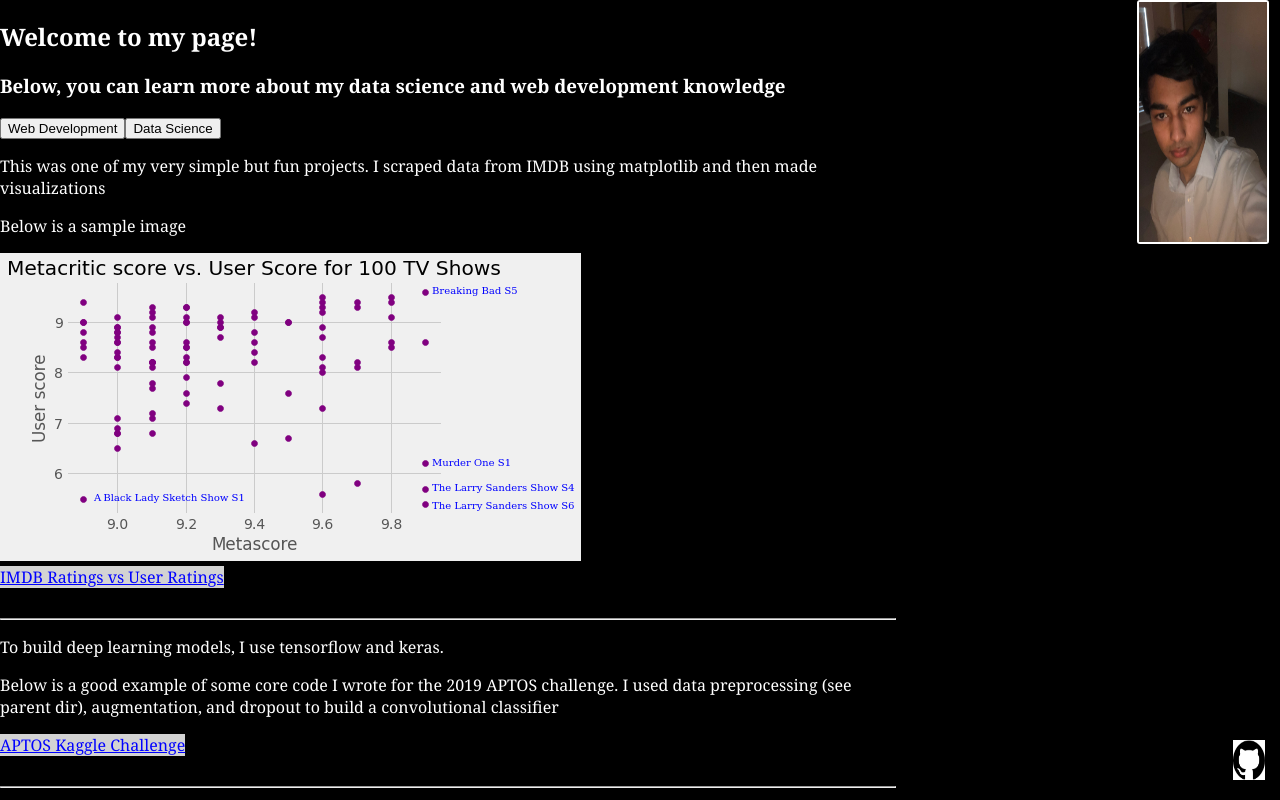
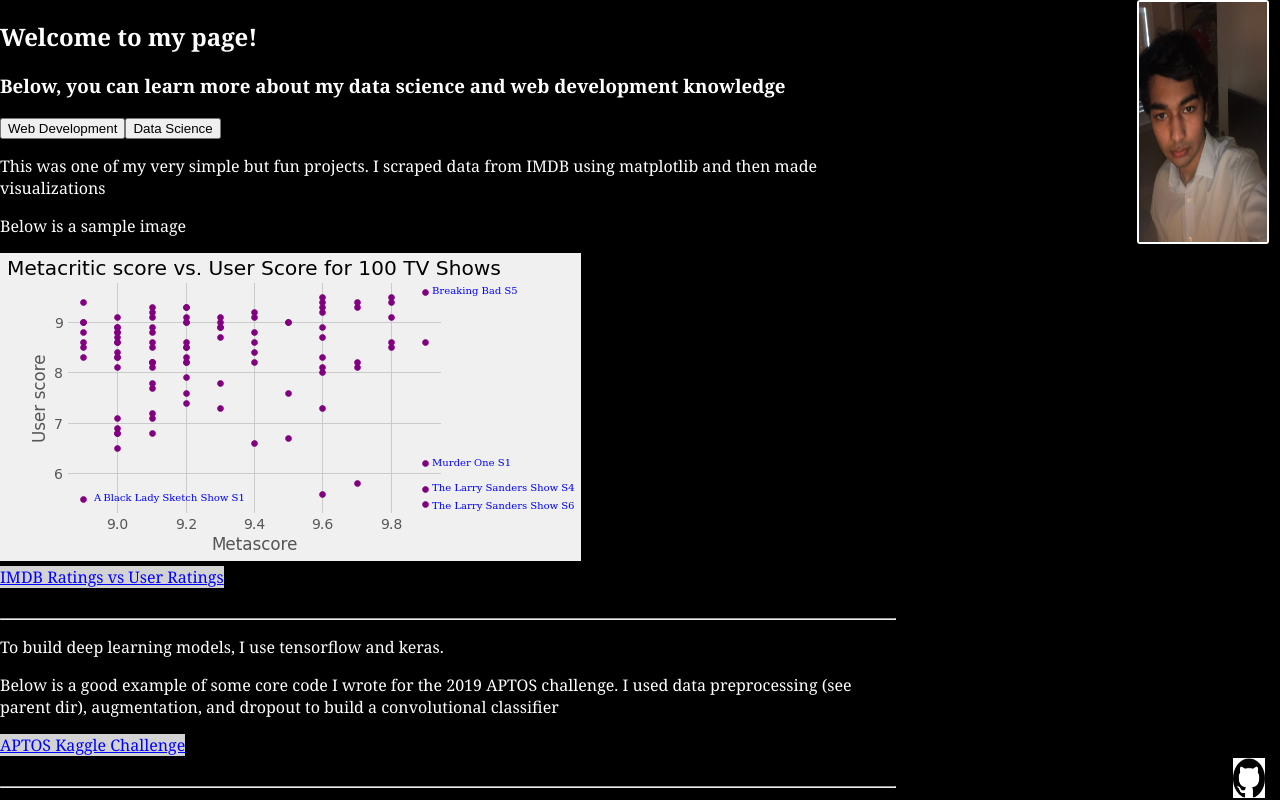
Before and after one commit to mgntprg/mysite, a React (Create React App) app: page / in a window 1280 px wide. Shown: the top 800 px of the page. Built offline with nearby package versions, Linux system fonts and the light colour scheme.

Commit message:
removed horizontal scrollbar

```diff
--- a/src/index.css
+++ b/src/index.css
@@ -15,6 +15,7 @@ body {
   background: black;
   height: 100%;
   width: 100%;
+  overflow-x: hidden;
 }
 
 code {
@@ -49,7 +50,7 @@ a
   position: fixed;
   width: 2.5vw;
   height: 5vh;
-  top: 92.2vh;
+  top: 94.5vh;
   left: 96.2vw;
   line-height:0%;
   border: 2px solid;
```
